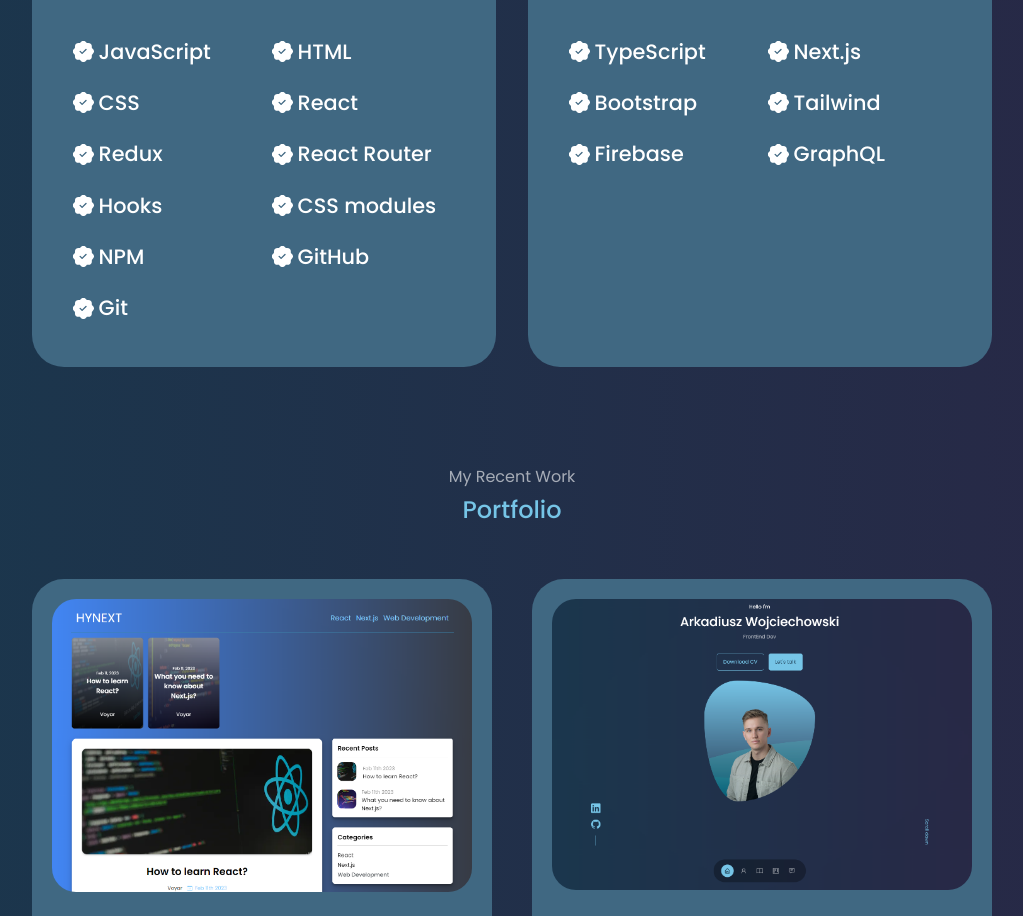
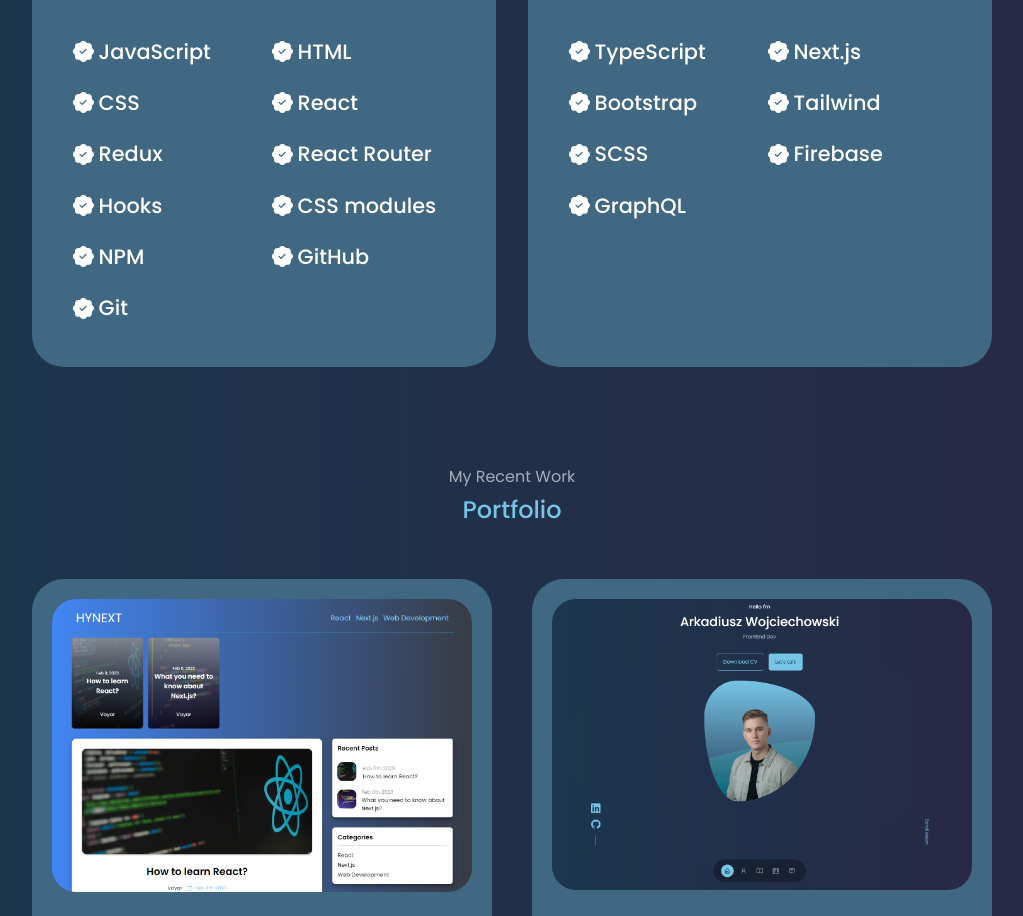
Before and after one commit to Voyar1/react-portfolio-website, a React (Create React App) app: page / in a window 1280 px wide. Shown: the part 1800-2716 px from the top of the page, without its empty margins (128-1151 px from the left). Built offline with nearby package versions, Linux system fonts and the light colour scheme.

Commit message:
updating CV and experience section

```diff
--- a/src/compontents/experience/Experience.jsx
+++ b/src/compontents/experience/Experience.jsx
@@ -84,6 +84,10 @@
             </article>
             <article className="experience__details">
               <BsPatchCheckFill />
+              <h4>SCSS</h4>
+            </article>
+            <article className="experience__details">
+              <BsPatchCheckFill />
               <h4>Firebase</h4>
             </article>
             <article className="experience__details">
```
Also changed, not shown: 1 other file (tests, documents, lock files or other folders).
